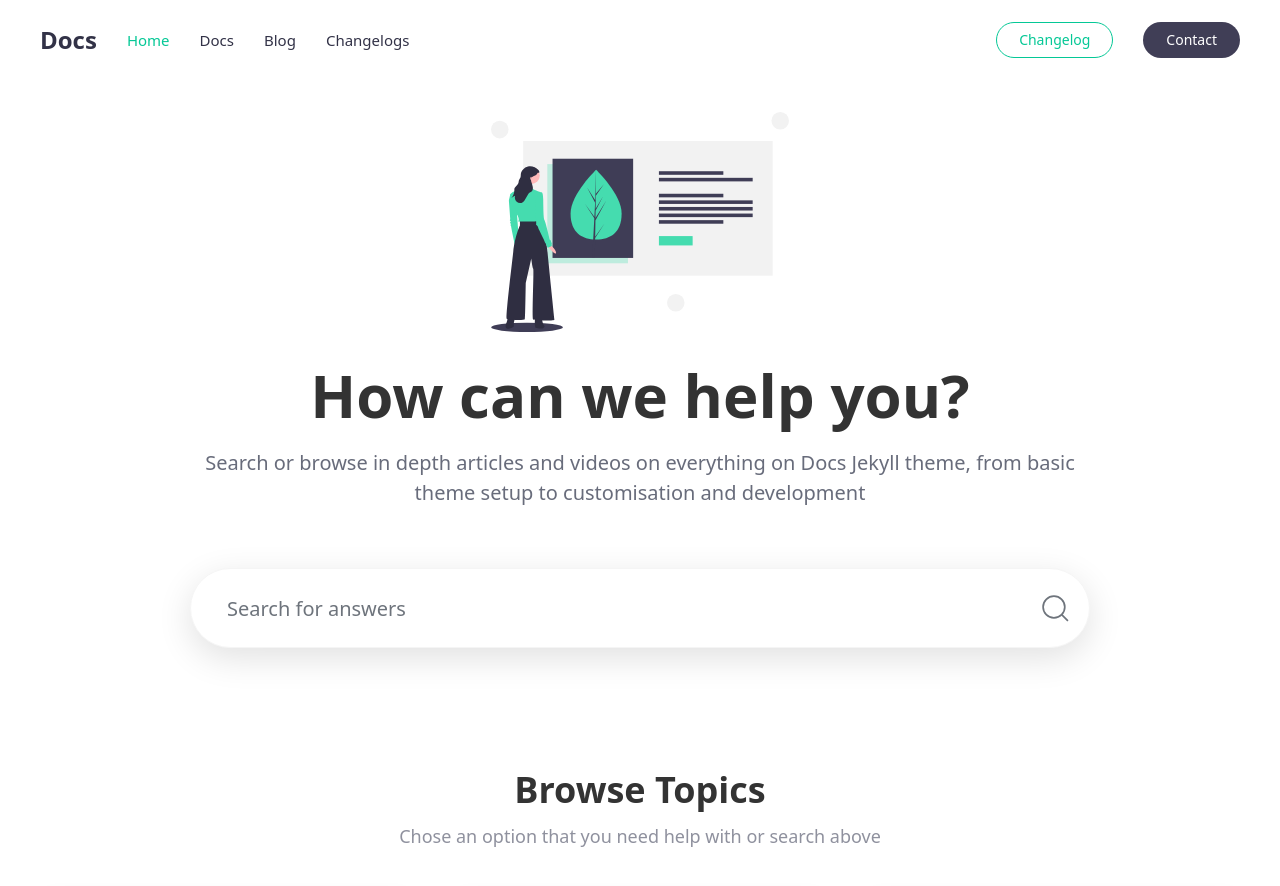
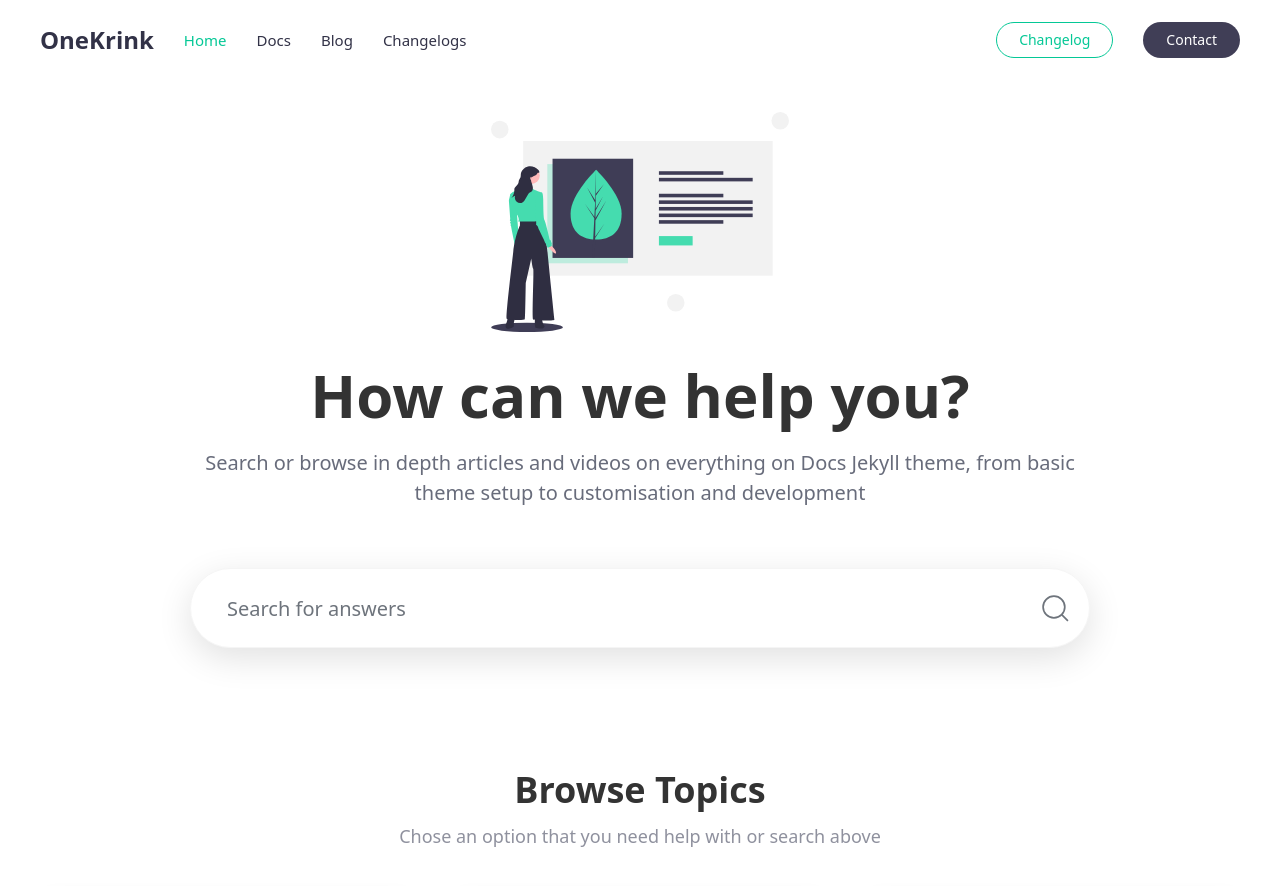
Before and after one commit to OneKrink/onekrink.github.io, a Jekyll site: the page built from index.md, in a window 1280 px wide and 900 px high. Shown: the top 886 px of the window. Built offline with Jekyll 4.4.1, drawn with Linux system fonts in a browser that asks for light colours.

Commit message:
Update _config.yml

```diff
--- a/_config.yml
+++ b/_config.yml
@@ -5,7 +5,7 @@
 # 'bundle exec jekyll serve'. If you change this file, please restart the server process.
 
 # Site title and description
-title:              Docs
+title:              OneKrink
 description:        Documentation Jekyll theme.
 lang:               en
 
```
